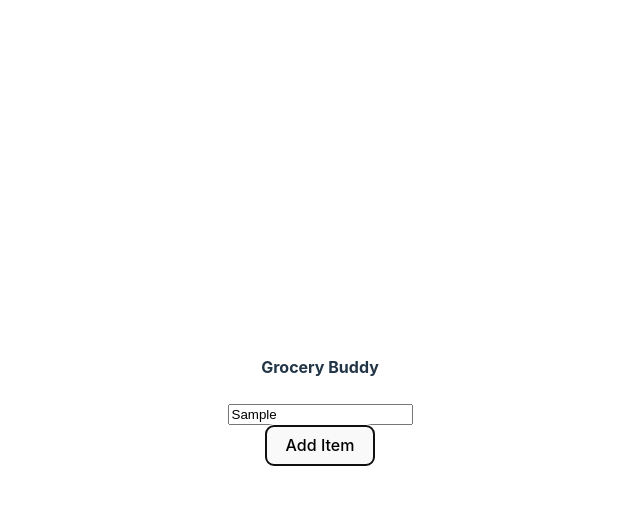
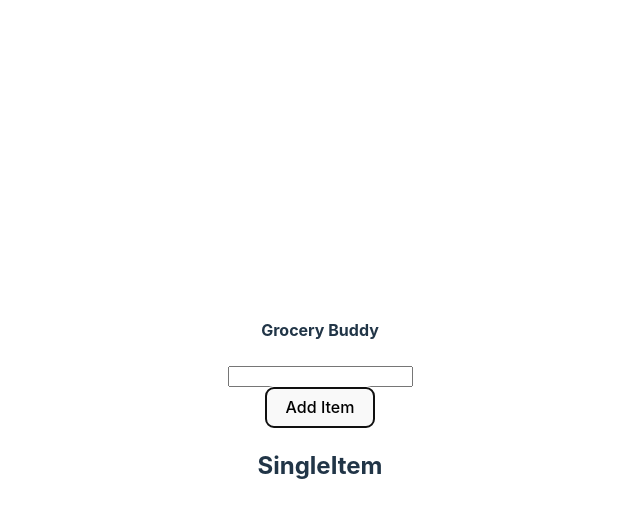
Before and after one commit to tiagomorgado/grocery-buddy, a React (Vite) app: page / in a window 1280 px wide. Both pictures are taken after typing "Sample" into the empty fields and a click on the button "Add Item". Shown: the top 518 px of the page, without its empty margins (320-960 px from the left). Built offline with nearby package versions, Linux system fonts and the light colour scheme.

Commit message:
added single item structure

```diff
--- a/src/App.jsx
+++ b/src/App.jsx
@@ -1,13 +1,30 @@
 import { useState } from 'react'
 import './App.css'
 import Form from './components/Form'
+import { nanoid } from 'nanoid'
+import Items from './components/Items'
 
 function App() {
   const [items, setItems] = useState([])
 
+  const addItem = (itemName) => {
+    const newItem = {
+      name:itemName,
+      completed:false,
+      id: nanoid(),
+    };
+    setItems([...items, newItem])
+  }
+
+  const removeItem = (id) => {
+    const newItems = items.filter((item) => item.id !== id)
+    setItems(newItems)
+  }
+
   return (
     <section className='section-center'>
-      <Form />
+      <Form addItem={addItem}/>
+      <Items items={items} removeItem={removeItem}/>
     </section>
   )
 }
--- a/src/components/Form.jsx
+++ b/src/components/Form.jsx
@@ -1,15 +1,14 @@
+/* eslint-disable react/prop-types */
 import { useState } from "react"
 
-const Form = () => {
+const Form = ({addItem}) => {
     const [newItemName, setNewItemName] = useState('')
 
     const handleSubmit = (e) => {
         e.preventDefault()
-        if(e.target.value === '') {
-          console.log('empty input')
-          return
-        }
-        console.log(newItemName);
+        if(!newItemName) return
+        addItem(newItemName)
+        setNewItemName('')
       }
 
   return (
--- /dev/null
+++ b/src/components/Items.jsx
@@ -0,0 +1,15 @@
+import SingleItem from "./SingleItem"
+
+/* eslint-disable react/prop-types */
+const Items = ({items, removeItem}) => {
+  return (
+    <div className='items'>
+        {items.map((item) => {
+            return(
+                <SingleItem key={item.id} item={item} removeItem={removeItem}/>
+            )
+        })}
+    </div>
+  )
+}
+export default Items
--- /dev/null
+++ b/src/components/SingleItem.jsx
@@ -0,0 +1,6 @@
+const SingleItem = () => {
+  return (
+    <h2>SingleItem</h2>
+  )
+}
+export default SingleItem
```
